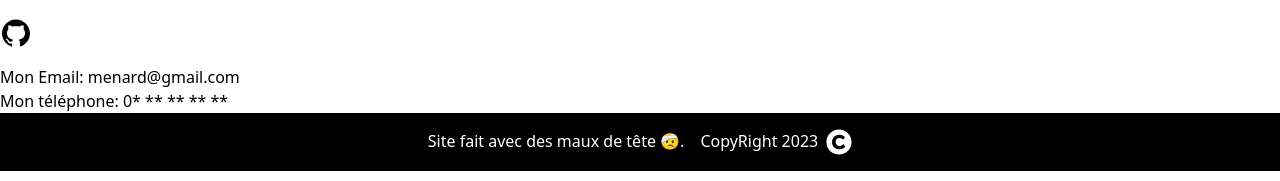
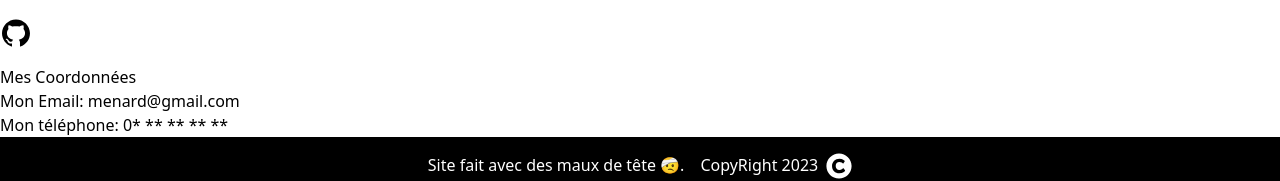
Before and after one commit to griffpm/portfolio2, a Next.js app: page /contact in a window 1280 px wide. Shown: the part 715-896 px from the top of the page. Built offline with nearby package versions, Linux system fonts and the light colour scheme.

Commit message:
Update Contact.js

```diff
--- a/src/components/sections/Contact.js
+++ b/src/components/sections/Contact.js
@@ -17,6 +17,7 @@ export default function Contact() {
             <a href=""><AiFillGithub size={32} className='my-4'/></a>
             </div>
             <div id="coordonees">
+                <h2> Mes Coordonnées </h2>
                   <p>Mon Email: menard@gmail.com </p>
                   <p>Mon téléphone: 0* ** ** ** ** </p>
             </div>
```
